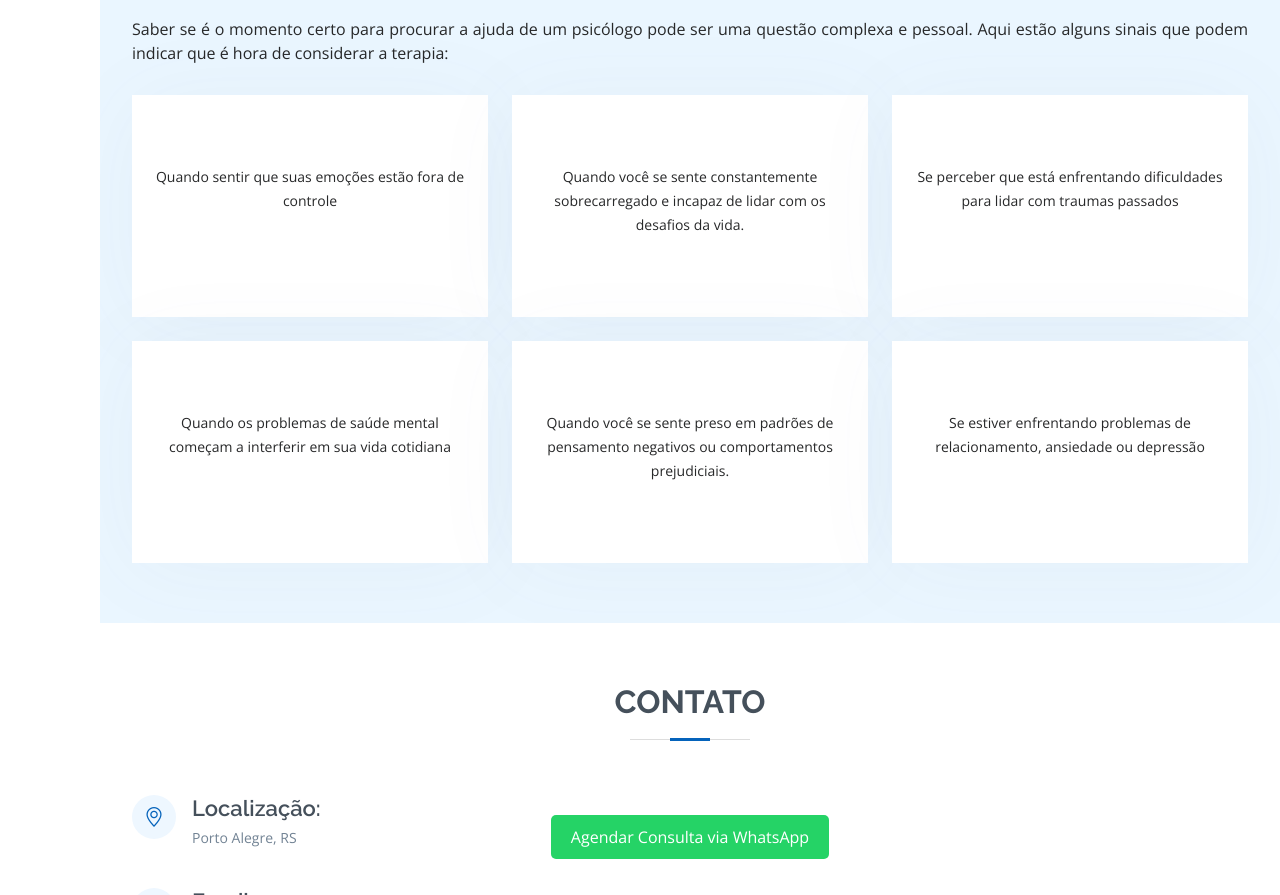
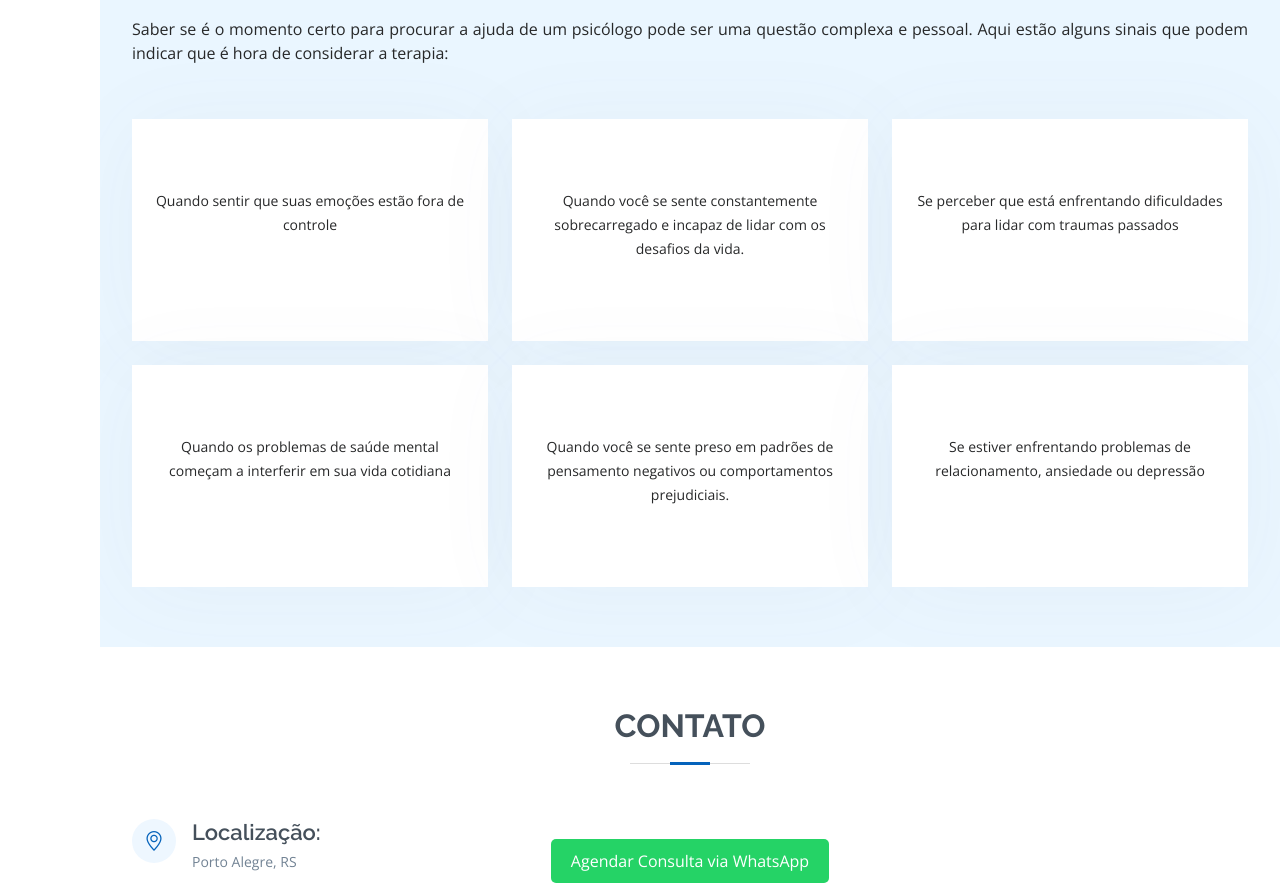
Before and after one commit to DadoNitz/Arthur-Frota-Psicologo, a plain HTML site: page index.html in a window 1280 px wide. Shown: the part 1494-2389 px from the top of the page. Drawn offline with nearby package versions, Linux system fonts and the light colour scheme.

Commit message:
correção caixa

```diff
--- a/index.html
+++ b/index.html
@@ -104,19 +104,19 @@
 
         <div class="row">
 
-          <div class="col-lg-4 col-md-6 d-flex align-items-stretch" data-aos="zoom-in" data-aos-delay="100">
+          <div class="col-lg-4 col-md-6 d-flex align-items-stretch mt-4" data-aos="zoom-in" data-aos-delay="100">
             <div class="icon-box iconbox-blue">
               <p>Quando sentir que suas emoções estão fora de controle</p>
             </div>
           </div>
 
-          <div class="col-lg-4 col-md-6 d-flex align-items-stretch mt-4 mt-md-0" data-aos="zoom-in" data-aos-delay="200">
+          <div class="col-lg-4 col-md-6 d-flex align-items-stretch mt-4 " data-aos="zoom-in" data-aos-delay="200">
             <div class="icon-box iconbox-orange ">
               <p>Quando você se sente constantemente sobrecarregado e incapaz de lidar com os desafios da vida.</p>
             </div>
           </div>
 
-          <div class="col-lg-4 col-md-6 d-flex align-items-stretch mt-4 mt-lg-0" data-aos="zoom-in" data-aos-delay="300">
+          <div class="col-lg-4 col-md-6 d-flex align-items-stretch mt-4 " data-aos="zoom-in" data-aos-delay="300">
             <div class="icon-box iconbox-pink">
               <p>Se perceber que está enfrentando dificuldades para lidar com traumas passados</p>
             </div>
```
